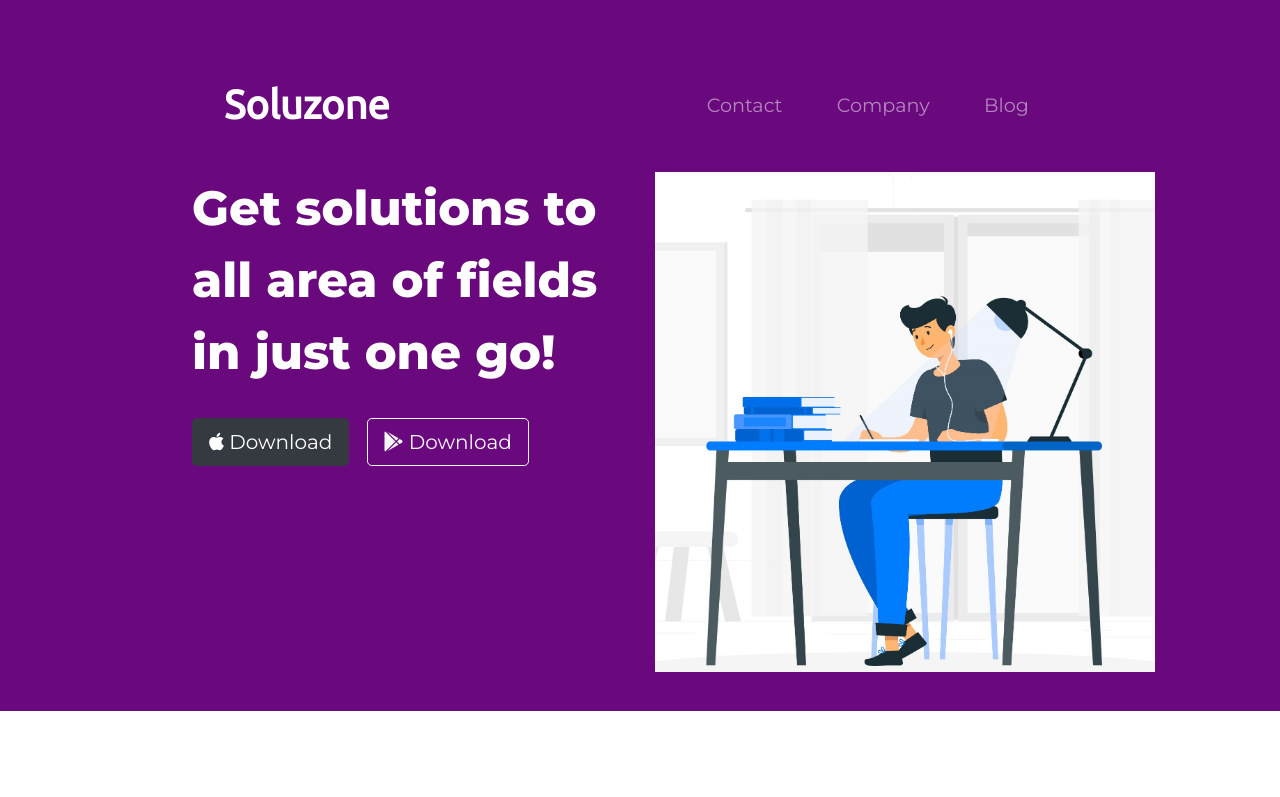
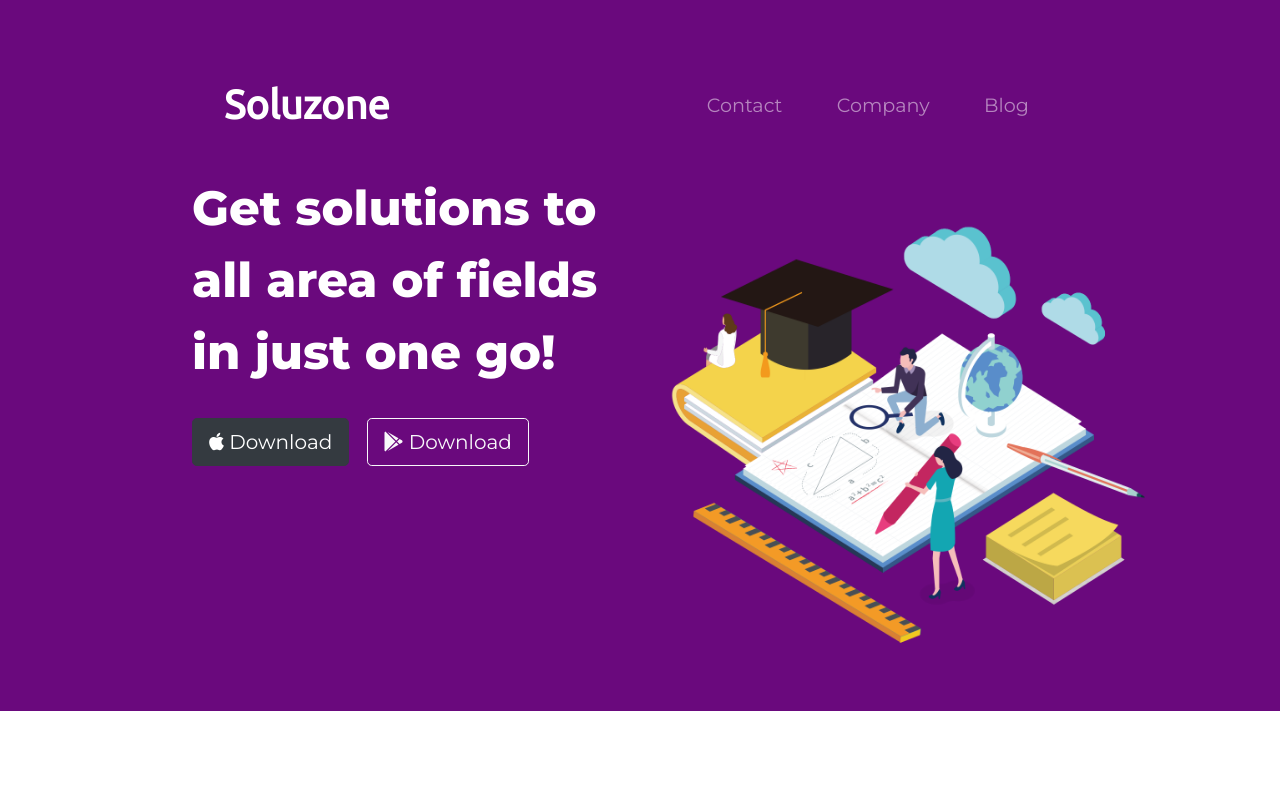
Before and after one commit to usmanaslam712/soluzone-website, a plain HTML site: page index.html in a window 1280 px wide. Shown: the top 797 px of the page. Drawn offline with nearby package versions, Linux system fonts and the light colour scheme; files whose address does not match are found by name.

Commit message:
Update index.html

```diff
--- a/index.html
+++ b/index.html
@@ -66,7 +66,7 @@
         <button type="button" class="btn btn-outline-light btn-lg download-button"><i class="fab fa-google-play"></i> Download</button>
         </div>
     <div class="col-lg-6">
-        <img class="title-image" src="https://github.com/usmanaslam712/soluzone-website/blob/main/study.jpg" alt="study-pic" width="500" height="500">
+        <img class="title-image" src="https://github.com/usmanaslam712/soluzone-website/blob/main/%E2%80%94Pngtree%E2%80%94the%20study%20of%20man_3760890.png?raw=true" alt="study-pic" width="500" height="500">
     </div>
 </div>
 </section>
```
